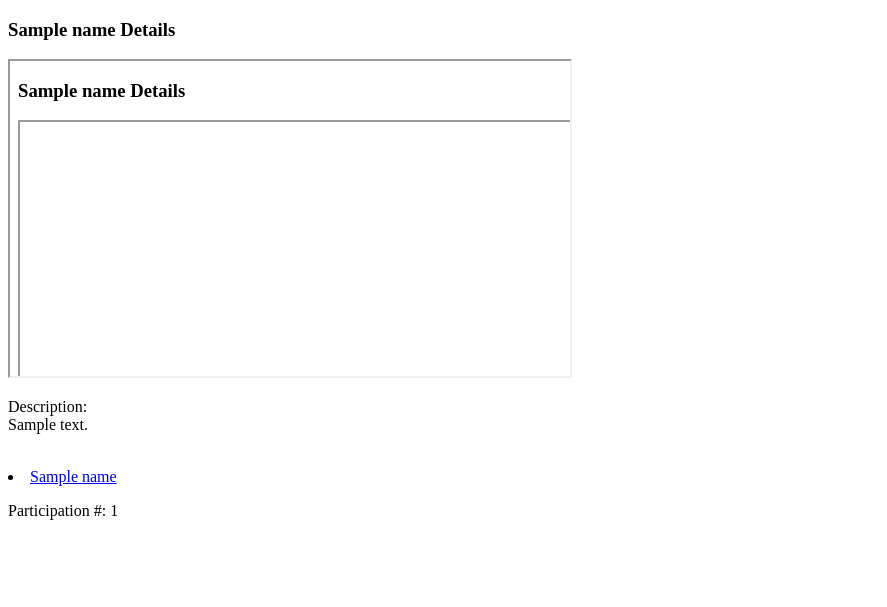
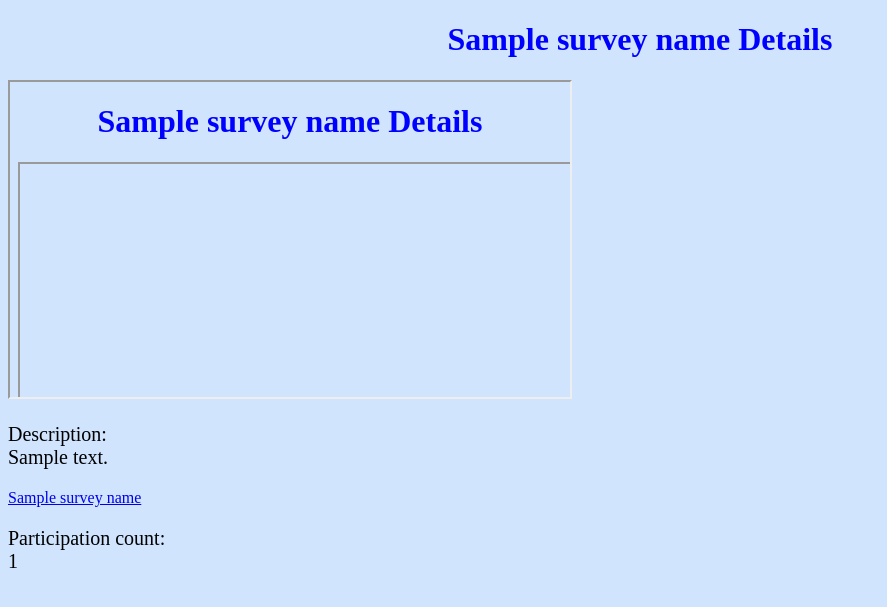
Before and after one commit to cdrandin/Survey_Project, a Django app: template survey/survey_page/templates/survey_query.html in a window 1280 px wide. Shown: the top 607 px of the page, without its empty margins (0-887 px from the left). Run offline with Django 3.2, Linux system fonts and the light colour scheme; the template is opened without the code that fills it: most values are stand-ins (such as "Sample title", 1, 10 or a date in 2020); parts of the project's set-up code (start-up, migrations or seed data) failed here and were passed over.

Commit message:
Made survey page easy to use and modify when someone wants to make it look pretty.

```diff
--- a/survey/survey_page/admin.py
+++ b/survey/survey_page/admin.py
@@ -12,9 +12,9 @@ class SurveyPageAdmin(admin.ModelAdmin):
 	search_fields = ['description']
 	#actions = ['make_published', make_drafted]
 	fieldsets = [
-        ('Name',                 {'fields': ['name']}),
-        ('Survey Description', {'fields': ['description']}),
-        ('Survey Technical  ', {'fields': ['link', 'video_link']}),
+        ('Name'              , {'fields': ['name']              }),
+        ('Survey Description', {'fields': ['description']       }),
+        ('Survey Technical'  , {'fields': ['link', 'video_link']}),
     ]
 
 admin.site.register(SurveyPage, SurveyPageAdmin)
--- a/survey/survey_page/templates/app_main.html
+++ b/survey/survey_page/templates/app_main.html
@@ -4,7 +4,7 @@
 
 {% load staticfiles %}
 
-x<img src="{% static "test.jpg" %}" alt="My image"/>
+<img src="{% static "test.jpg" %}" alt="My image"/>
 
 </body>
 </html>
--- /dev/null
+++ b/survey/survey_page/templates/base_survey_page.html
@@ -0,0 +1,41 @@
+<!DOCTYPE html>
+<html>
+<head>
+<style type="text/css">
+body
+{
+background-color:#d0e4fe;
+}
+h1
+{
+color:blue;
+text-align:center;
+}
+p
+{
+font-family:"Times New Roman";
+font-size:20px;
+}
+</style>
+</head>
+
+<body>
+
+<h1>
+{{survey_name}} Details
+</h1>
+
+<iframe width="560" height="315" src="{{youtube_link|safe}}" frameborder="1" allowfullscreen></iframe>
+
+<p> Description: <br>
+{{description}}
+</p>
+
+<a href="{{survey_link|safe}}">{{survey_name}}</a>
+
+<p> Participation count: <br>
+{{count}}
+</p>
+
+</body>
+</html>
--- a/survey/survey_page/templates/survey_query.html
+++ b/survey/survey_page/templates/survey_query.html
@@ -1,14 +1,14 @@
-<!DOCTYPE html>
-<html>
-<body>
+{% extends "base_survey_page.html" %}
 
-<h3>{{name}} Details</h3>
-<iframe width="560" height="315" src="{{youtube_link|safe}}" frameborder="1" allowfullscreen></iframe>
-<br>
-<p>Description: <br>{{description}}</p><br>
+{% comment %}
 
-<li><a href="{{survey_link|safe}}">{{name}}</a></li>
+The follow are commands you can access in the html page along with the following syntax:
 
-<p>Participation #: {{count}}</p>
-</body>
-</html>
+         Access                  Syntax
+survey name                 {{survey_name}}
+youtube link                {{youtube_link}}
+survey description          {{description}}
+survey link redirection     {{link}}
+survey particpation count   {{count}}
+
+{% endcomment %}
--- a/survey/survey_page/views.py
+++ b/survey/survey_page/views.py
@@ -16,7 +16,7 @@ def survey_query(request, survey_id):
 	except:
 		return HttpResponse("Page does not exist")
 
-	return render(request, 'survey_query.html', {'name': survey.name,
+	return render(request, 'survey_query.html', {'survey_name': survey.name,
 												 'youtube_link': survey.video_link,
 												 'description': survey.description,
 												 'survey_link': survey.link,
```
Also changed, not shown: survey/survey_page/models.py (+4 -4 lines), survey/survey/Survey.db.
